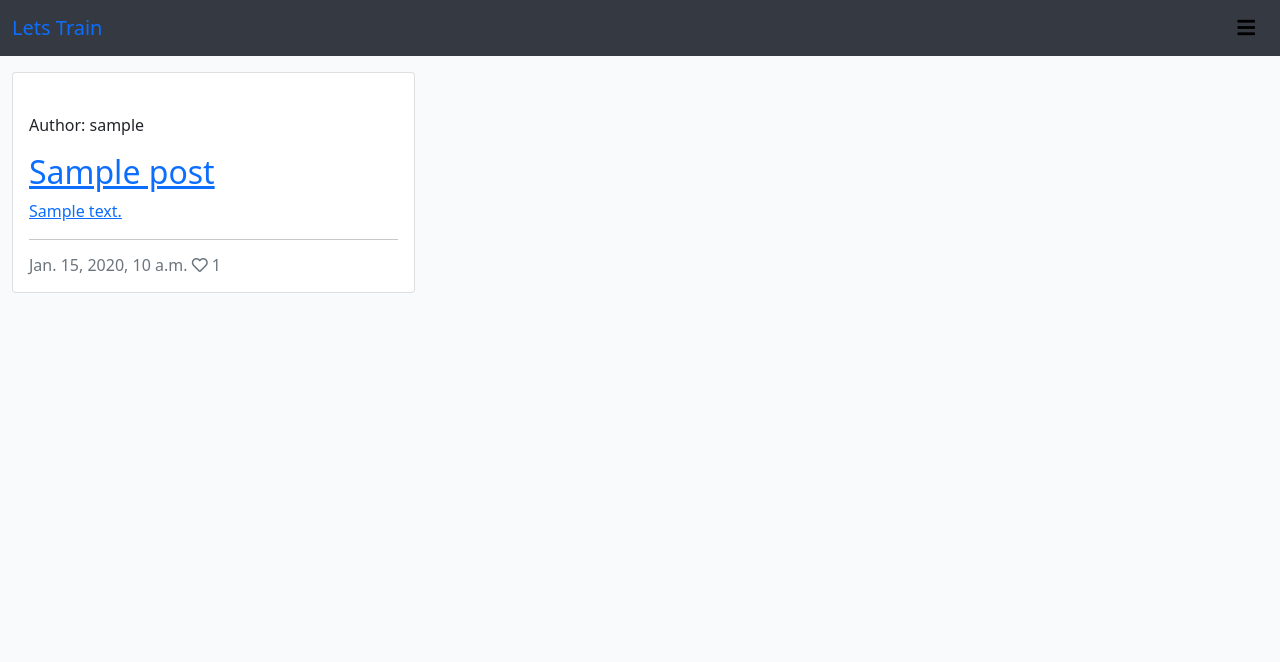
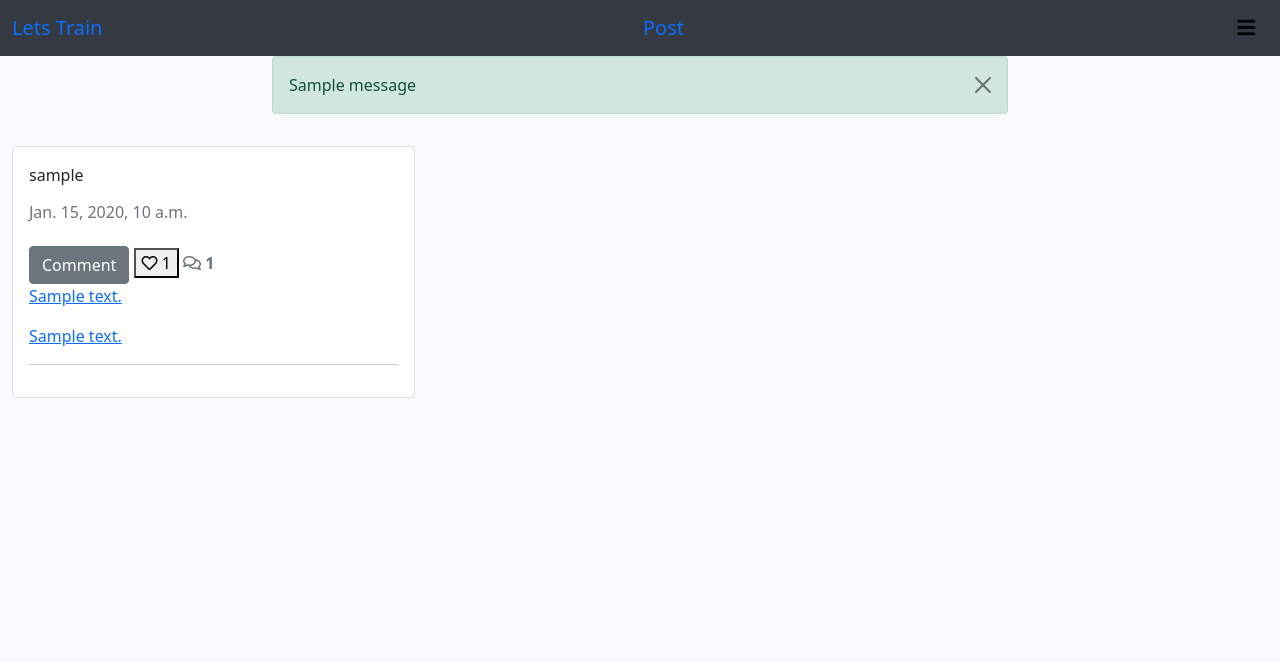
Before and after one commit to jensalindgren/blog, a Django app: page / in a window 1280 px wide. Shown: the top 662 px of the page. Run offline with Django 4.2, Linux system fonts and the light colour scheme; a user stored in the database is signed in; tables that the repository leaves empty hold one stand-in row (values such as "Sample post"); one stand-in notice (Sample message) is shown.

Commit message:
Added some basic structure to the blog app.

```diff
--- a/blog/views.py
+++ b/blog/views.py
@@ -1,8 +1,6 @@
-from django.shortcuts import render
-from django.views import generic
+from django.shortcuts import render, get_object_or_404
+from django.views import generic, View
 from .models import Post, Comment
-
-# Create your views here.
 
 
 class PostList(generic.ListView):
@@ -10,3 +8,27 @@ class PostList(generic.ListView):
     queryset = Post.objects.filter(status=1).order_by("-created_on")
     template_name = "index.html"
     paginate_by = 6
+
+
+class PostDetail(View):
+    """ Get post to be added and render a form to add comments """
+
+    def get(self, request, slug, *args, **kwargs):
+        queryset = Post.objects.filter(status=1)
+        post = get_object_or_404(queryset, slug=slug)
+        comments = post.comments.filter(approved=True).order_by('-created_on')
+        liked = False
+        if post.likes.filter(id=self.request.user.id).exists():
+            liked = True
+
+        return render(
+            request,
+            'post_detail.html',
+            {
+                'post': post,
+                'comments': comments,
+                'commented': False,
+                'liked': liked,
+                'comment_form': CommentForm()
+            },
+        )
--- a/templates/base.html
+++ b/templates/base.html
@@ -27,6 +27,7 @@
         <!-- Navbar content -->
         <div class="container-fluid">
             <a class="navbar-brand" href="{% url 'home' %}"><span class="brand">Lets Train<span class="red-o"></span></a>
+            <a class="navbar-brand" href="{% url 'home' %}"><span class="brand">Post<span class="red-o"></span></a>
             <button class="navbar-toggler" type="button" data-bs-toggle="collapse" data-bs-target="#navbarText"
                 aria-controls="navbarText" aria-expanded="false" aria-label="Toggle navigation">
                 <a><i class="fas fa-bars"></i></a>
@@ -50,6 +51,20 @@
         </div>
       </nav>
 
+      <!-- Messagers -->
+      <div class="container">
+        <div class="row">
+            <div class="col-md-8 offset-md-2">
+                {% for message in messages %}
+                <div class="alert {{ message.tags }} alert-dismissible fade show" id="msg" role="alert">
+                    {{ message | safe }}
+                    <button type="button" class="btn-close" data-bs-dismiss="alert" aria-label="Close"></button>
+                </div>
+                {% endfor %}
+            </div>
+        </div>
+    </div>
+
     <main class="flex-shrink-0 main-bg">
         {% block content %}
         <!-- Content Goes here -->
--- a/templates/index.html
+++ b/templates/index.html
@@ -13,23 +13,44 @@
                     <div class="card mb-4">
                         <div class="card-body">
                             <div class="image-container">
+                                <div class="image-flash">
+                                    <p class="author">{{ post.author }}</p>
+                                    <p class="card-text text-muted h6">{{ post.created_on}}</p>
+                                </div>
                                 {% if "placeholder" in post.featured_image.url %}
-                                <img class="card-img-top"
-                                    src="https://codeinstitute.s3.amazonaws.com/fullstack/blog/default.jpg">
                                 {% else %}
                                 <img class="card-img-top" src=" {{ post.featured_image.url }}">
                                 {% endif %}
-                                <div class="image-flash">
-                                    <p class="author">Author: {{ post.author }}</p>
-                                </div>
                             </div>
+
+                            <a href="" class="btn btn-secondary">Comment</a>
+
+                            {% if user.is_authenticated %}
+                            <form class="d-inline" action="" method="POST">
+                                {% csrf_token %}
+                                {% if liked %}
+                                <button typy name="blogpost_id" value="{{post.slug}}" class="btn-like"><i class="far fa-heart"></i>
+                                    {{ post.number_of_likes }}</button>
+                                {% else %}
+                                <button typy name="blogpost_id" value="{{post.slug}}" class="btn-like"><i class="far fa-heart"></i>
+                                    {{ post.number_of_likes }}</button>
+                                {% endif %}
+                            </form>
+                            {% endif %}
+
+                            {% with comments.count as total_comments %}
+                            <strong class="text-secondary"><i class="far fa-comments"></i>
+                                <!-- Our total_comments variable goes before the closing strong tag -->
+                                {{ post.number_of_comments }}</strong>
+                            {% endwith %}
+
                             <a href="" class="post-link">
-                                <h2 class="card-title">{{ post.title }}</h2>
+                                <p class="card-text ">
+                                    {{ post.content | safe }}
+                                </p>
                                 <p class="card-text">{{ post.excerpt }}</p>
                             </a>
                             <hr />
-                            <p class="card-text text-muted h6">{{ post.created_on}} <i class="far fa-heart"></i>
-                                {{ post.number_of_likes }}</p>
                         </div>
                     </div>
                 </div>
```
